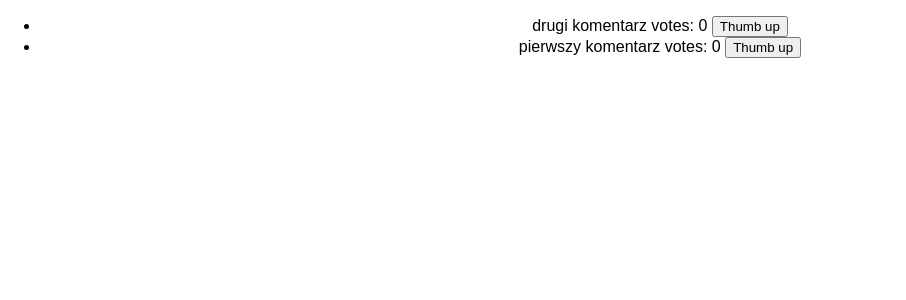
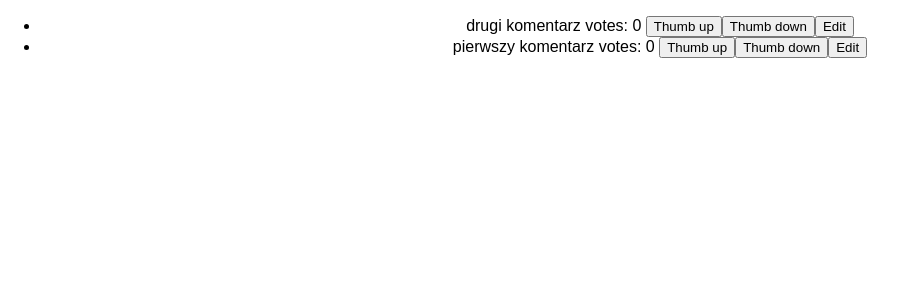
Before and after one commit to darokrk/zadanie_19_7, a React (Create React App) app in the folder example-app/: page / in a window 1280 px wide. Shown: the top 300 px of the page, without its empty margins (0-906 px from the left). Built offline with nearby package versions, Linux system fonts and the light colour scheme.

Commit message:
Add thumbUpComment button and editComment

```diff
--- a/example-app/src/components/Comment.js
+++ b/example-app/src/components/Comment.js
@@ -1,11 +1,20 @@
 import React from 'react';
 
-const Comment = ({text, votes, id, thumbUpComment}) =>
+const Comment = ({text, votes, id, thumbUpComment, thumbDownComment, editComment}) =>
     <li>
         {text} <span>votes: {votes} </span>
         <button onClick={() => thumbUpComment(id)}>
             Thumb up
         </button>
+        <button onClick={() => thumbDownComment(id)}>
+            Thumb down
+        </button>
+        <button onClick={() => {
+            var text = prompt('Edit comment');
+            editComment(text, id)
+        }}>
+            Edit
+        </button>
     </li>;
 
 export default Comment;
--- a/example-app/src/containers/CommentContainer.js
+++ b/example-app/src/containers/CommentContainer.js
@@ -1,9 +1,15 @@
 import {connect} from 'react-redux';
 import Comment from '../components/Comment';
-import {thumbUpComment} from '../actions/actions.js';
+import {
+    thumbUpComment,
+    thumbDownComment,
+    editComment
+} from '../actions/actions.js';
 
 const mapDispatchToProps = dispatch => ({
-    thumbUpComment: (id) => dispatch(thumbUpComment(id))
+    thumbUpComment: (id) => dispatch(thumbUpComment(id)),
+    thumbDownComment: (id) => dispatch(thumbDownComment(id)),
+    editComment: (text, id) => dispatch(editComment(text, id))
 });
 
 export default connect(null, mapDispatchToProps)(Comment);
```
